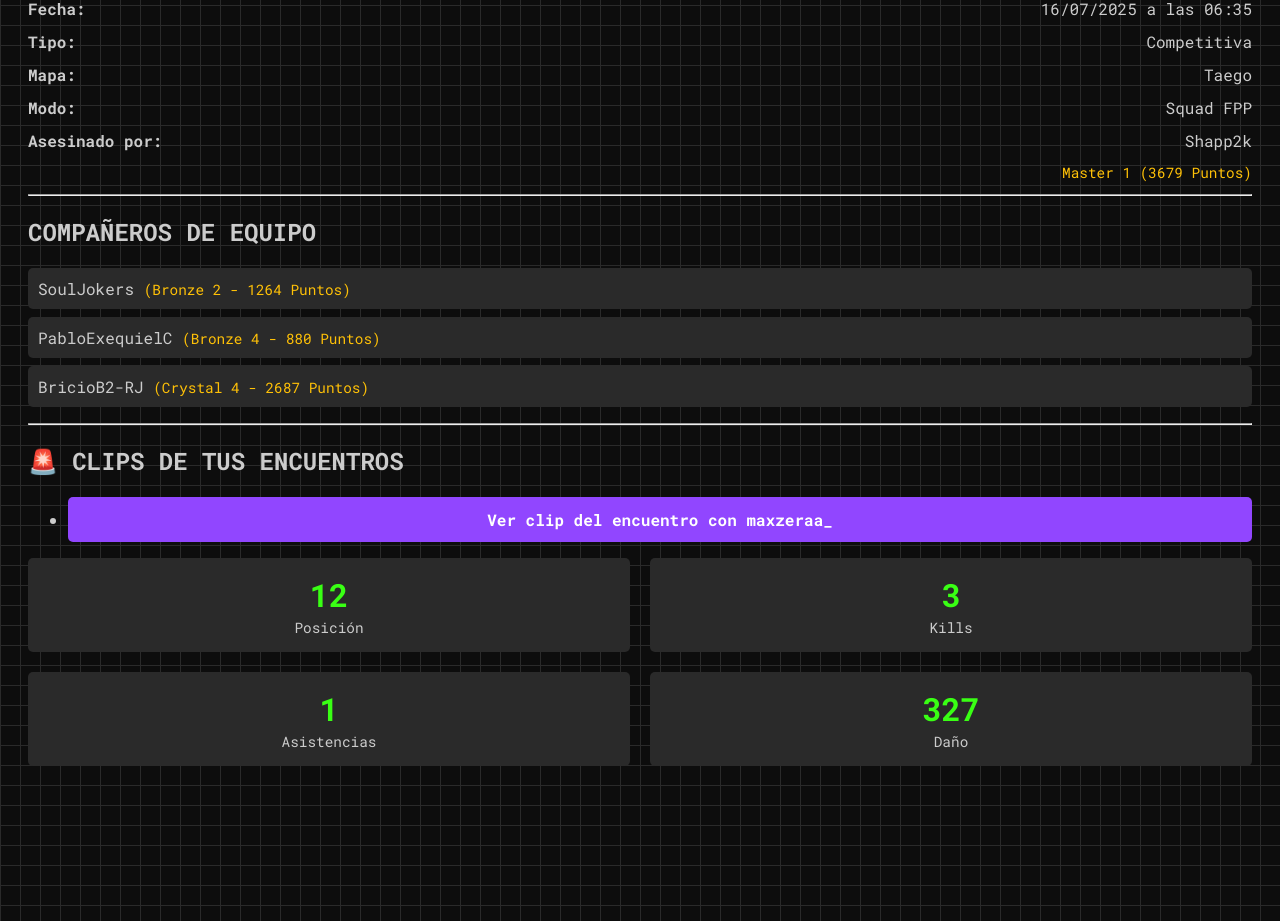
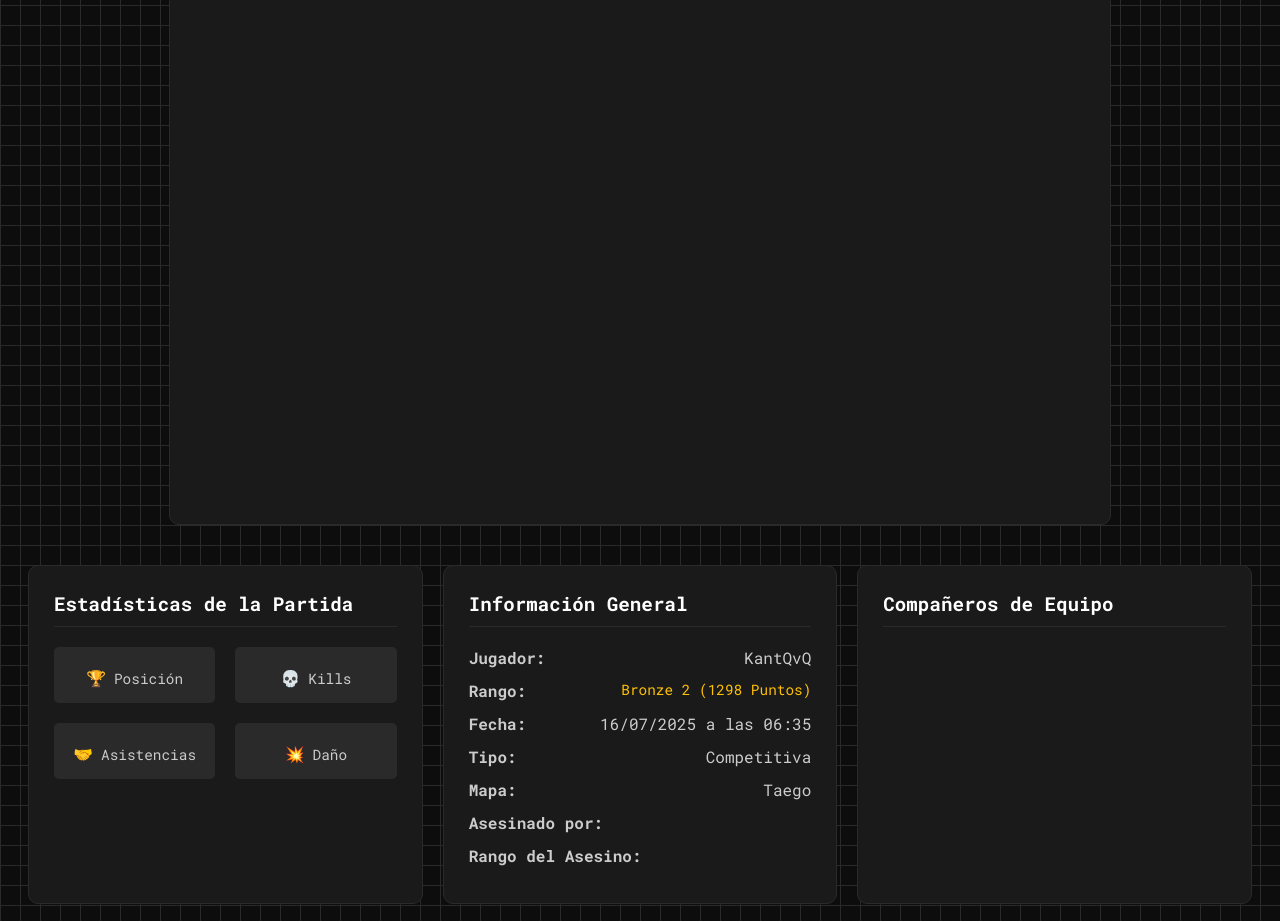
Before and after one commit to MorboCero/BrutalPUFF, a plain HTML site: page index.html in a window 1280 px wide. Shown: the part 135-1056 px from the top of the page. Drawn offline with Linux system fonts and the light colour scheme; a script that the page names is missing.

Commit message:
Update index.html

```diff
--- a/index.html
+++ b/index.html
@@ -8,15 +8,45 @@
 </head>
 <body>
 
-    <div class="layout-container">
+    <section class="hero-video-section">
+        <h1 id="hero-title">¡Encuentro con Streamer!</h1>
+        <div id="twitch-embed"></div>
+    </section>
 
-        <main class="data-column">
-            <header class="card-header">
-                <h1>RESUMEN DE PARTIDA PARA <span id="playerName"></span></h1>
-                <div class="rank-info" id="playerRank"></div>
-            </header>
+    <div class="stats-grid">
 
-            <section class="card-body">
+        <div class="grid-card">
+            <h2 class="card-title">Estadísticas de la Partida</h2>
+            <div class="card-stats">
+                <div class="stat">
+                    <div class="stat-value" id="posicion"></div>
+                    <div class="stat-label"><span class="stat-icon">🏆</span>Posición</div>
+                </div>
+                <div class="stat">
+                    <div class="stat-value" id="kills"></div>
+                    <div class="stat-label"><span class="stat-icon">💀</span>Kills</div>
+                </div>
+                <div class="stat">
+                    <div class="stat-value" id="asistencias"></div>
+                    <div class="stat-label"><span class="stat-icon">🤝</span>Asistencias</div>
+                </div>
+                <div class="stat">
+                    <div class="stat-value" id="dano"></div>
+                    <div class="stat-label"><span class="stat-icon">💥</span>Daño</div>
+                </div>
+            </div>
+        </div>
+
+        <div class="grid-card">
+            <h2 class="card-title">Información General</h2>
+            <div class="info-row">
+                <span class="label">Jugador:</span>
+                <span class="value" id="playerName"></span>
+            </div>
+            <div class="info-row">
+                <span class="label">Rango:</span>
+                <span class="value rank-info" id="playerRank"></span>
+            </div>
             <div class="info-row">
                 <span class="label">Fecha:</span>
                 <span class="value" id="fecha"></span>
@@ -30,59 +60,24 @@
                 <span class="value" id="mapa"></span>
             </div>
             <div class="info-row">
-                    <span class="label">Modo:</span>
-                    <span class="value" id="modo"></span>
-                </div>
-                <div class="info-row">
                 <span class="label">Asesinado por:</span>
                 <span class="value" id="asesinadoPor"></span>
             </div>
-                <div class="info-row killer-rank-row">
-                    <span class="label"></span>
+            <div class="info-row">
+                <span class="label">Rango del Asesino:</span>
                 <span class="value rank-info" id="killerRank"></span>
             </div>
-            </section>
+        </div>
 
-            <hr class="separator">
+        <div class="grid-card">
+            <h2 class="card-title">Compañeros de Equipo</h2>
+            <ul id="equipo" class="team-list"></ul>
+        </div>
 
-            <section class="team-section">
-                <h2 class="section-title">COMPAÑEROS DE EQUIPO</h2>
-                <ul id="equipo" class="team-list"></ul>
-            </section>
-
-            <hr class="separator">
-
-            <section class="clips-section">
-                <h2 class="section-title">🚨 CLIPS DE TUS ENCUENTROS</h2>
+        <div class="grid-card">
+            <h2 class="card-title">Clips de la Partida</h2>
             <ul id="clips-list" class="clips-list"></ul>
-            </section>
-        </main>
-
-        <aside class="right-column">
-            <div class="stats-card">
-                <section class="card-stats">
-                    <div class="stat">
-                        <span class="stat-value" id="posicion"></span>
-                        <span class="stat-label">Posición</span>
         </div>
-                    <div class="stat">
-                        <span class="stat-value" id="kills"></span>
-                        <span class="stat-label">Kills</span>
-                    </div>
-                    <div class="stat">
-                        <span class="stat-value" id="asistencias"></span>
-                        <span class="stat-label">Asistencias</span>
-                    </div>
-                    <div class="stat">
-                        <span class="stat-value" id="dano"></span>
-                        <span class="stat-label">Daño</span>
-                    </div>
-                </section>
-            </div>
-            <div class="video-card">
-                <div id="twitch-embed"></div>
-            </div>
-        </aside>
 
     </div>
 
```
Lines whose indentation alone changed are shown as unchanged.
